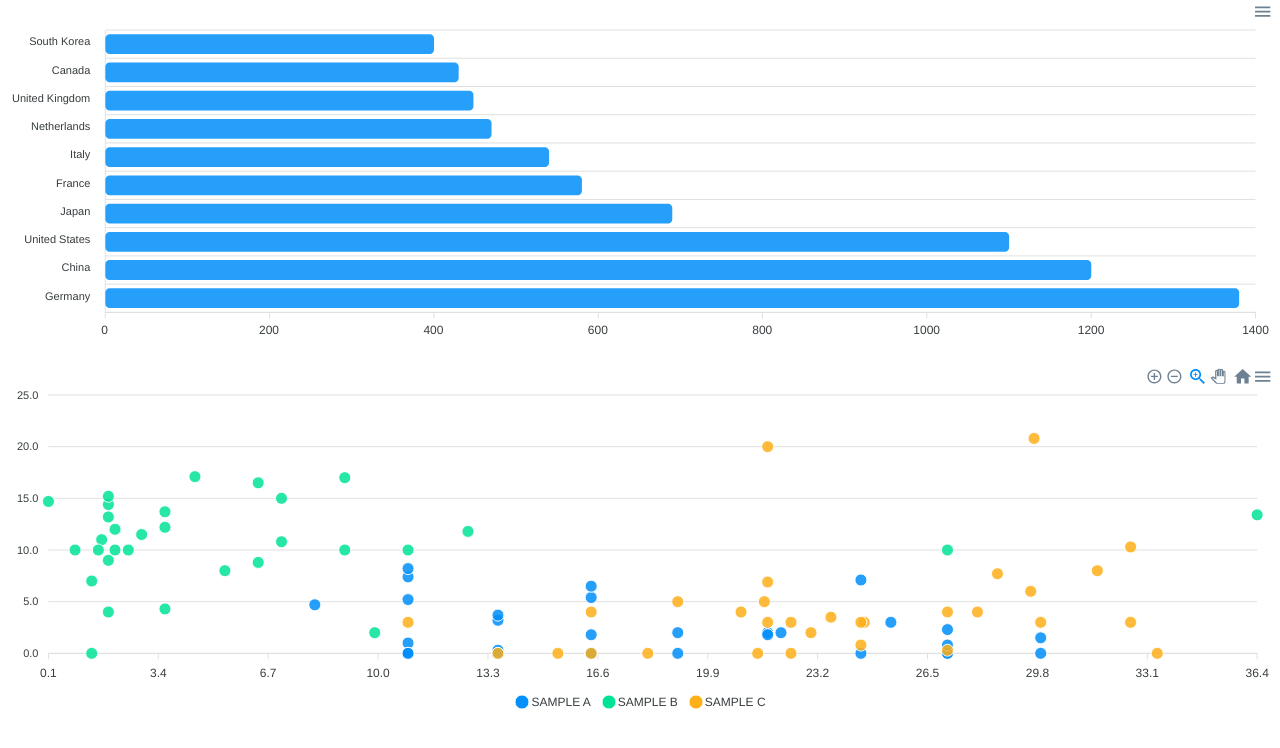
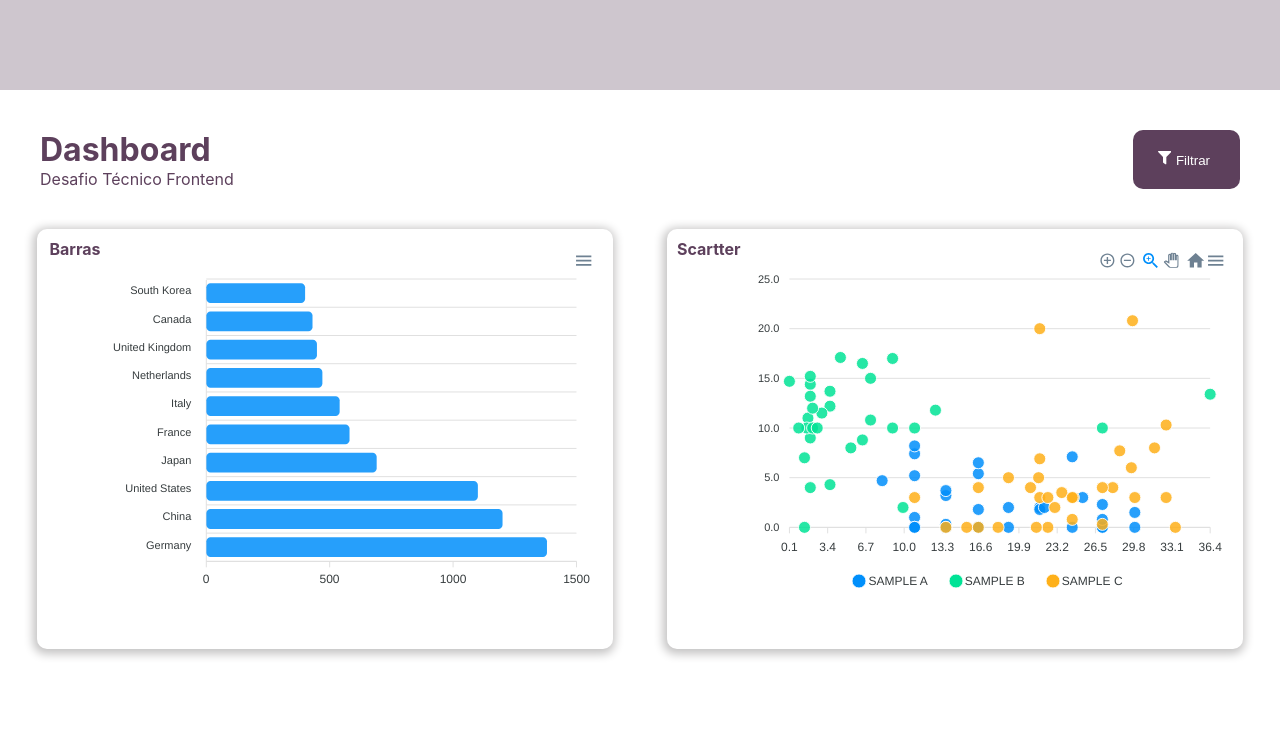
Before and after one commit to YasminMartinsDeBrito/minehr, a React (Create React App) app: page / in a window 1280 px wide. Shown: the top 748 px of the page. Built offline with nearby package versions, Linux system fonts and the light colour scheme.

Commit message:
feat: criando estilização completa da aplicação, estruturando codigo e clean code, instalação da biblioteca react-icons para usar o icone de filter para simulação do botão

```diff
--- a/package.json
+++ b/package.json
@@ -10,6 +10,7 @@
     "react": "^18.1.0",
     "react-apexcharts": "^1.4.0",
     "react-dom": "^18.1.0",
+    "react-icons": "^4.4.0",
     "react-scripts": "5.0.1",
     "web-vitals": "^2.1.4"
   },
--- a/src/App.js
+++ b/src/App.js
@@ -1,4 +1,5 @@
 import "./app.css"
+import { FaFilter }  from "react-icons/fa"
 import Bar from "./components/Bar";
 import Scatter from "./components/Scatter";
 
@@ -7,10 +8,23 @@ function App() {
 
 
   return (
+    <>
+    <header></header>
     <main>
-      <Bar/>
-      <Scatter/>
+      <div id="text">
+        <div>
+          <h1>Dashboard</h1>
+          <p>Desafio Técnico Frontend</p>
+        </div>
+        <button><FaFilter/><span>Filtrar</span></button>
+      </div>
+      <section>
+        <Bar/>
+        <Scatter/>
+      </section>
     </main>
+    </>
+
   );
 }
 
--- a/src/app.css
+++ b/src/app.css
@@ -1,5 +1,34 @@
-main{
+*{
+    margin: 0;
+    padding: 0;
+    box-sizing: border-box;
+}
+header{
+    width: 100vw;
+    height: 90px;
+/* Light purple */
+    background: #CEC6CE;
+}
+#text{
+    margin: 40px;
     display: flex;
-    justify-content: space-between;
+    justify-content:  space-between;
+    color: #5D405C;
+}
+button{
+    color: #fff;
+    background-color: #5D405C;
+    border-radius: 10px;
+    padding: 8px 25px;
+    border: none;
+    cursor: pointer;
+}
+span{
+    margin: 5px;
+}
+section{
+    margin: 10px;
+    display: flex;
+    justify-content: space-around;
     flex-wrap: wrap;
 }
--- a/src/components/Bar/index.jsx
+++ b/src/components/Bar/index.jsx
@@ -1,5 +1,5 @@
 import ReactApexChart from "react-apexcharts";
-import "./styles.css"
+import "../styles.css"
 const Bar = () => {
 
     const [list, SetList] = ([{
@@ -28,11 +28,12 @@ const Bar = () => {
         }}])
 
         return (
-
-
-      <div id="chart">
-        <ReactApexChart options={list.options} series={list.series} type="bar" height={350} />
-        </div>
+                <div id="list">
+                    <strong>Barras</strong>
+                    <div id="list-bar">
+                        <ReactApexChart options={list.options} series={list.series} type="bar" height={350} />
+                     </div>
+              </div>
         )
 
     }
--- a/src/components/Bar/styles.css
+++ /dev/null
@@ -1,3 +0,0 @@
-#chart{
-    width: 100%;
-}
--- a/src/components/Scatter/index.jsx
+++ b/src/components/Scatter/index.jsx
@@ -1,4 +1,5 @@
 import { useState } from "react";
+import "../styles.css"
 import ReactApexChart from "react-apexcharts";
 
 
@@ -42,8 +43,12 @@ const Scatter = () => {
 
     return (
         <>
-        <div id="chart">
-            <ReactApexChart options={scartter.options} series={scartter.series} type="scatter" height={350} />
+        <div id="scart">
+            <strong>Scartter</strong>
+            <div id='ponto'></div>
+            <div id='scart-bar'>
+              <ReactApexChart options={scartter.options} series={scartter.series} type="scatter" height={350} />
+            </div>
         </div>
         </>
     )
--- /dev/null
+++ b/src/components/styles.css
@@ -0,0 +1,32 @@
+#list{
+    color: #5D405C;
+    display: flex;
+    justify-content: center;
+    width:45vw;
+    height: 420px;
+    top: 400px;
+    padding: 10px;
+    box-shadow: -1px 2px 10px 3px rgb(196, 195, 195);
+    border-radius: 10px;
+}
+#list-bar{
+    margin-top: 10px;
+    width: 500px;
+    height: 360px;
+}
+#scart{
+    color: #5D405C;
+    display: flex;
+    justify-content: center;
+    width:45vw;
+    height: 420px;
+    top: 400px;
+    padding: 10px;
+    box-shadow: -1px 2px 10px 3px rgb(196, 195, 195);
+    border-radius: 10px;
+}
+#scart-bar{
+    margin-top: 10px;
+    width: 500px;
+    height: 360px;
+}
```
Also changed, not shown: 1 other file (tests, documents, lock files or other folders).
